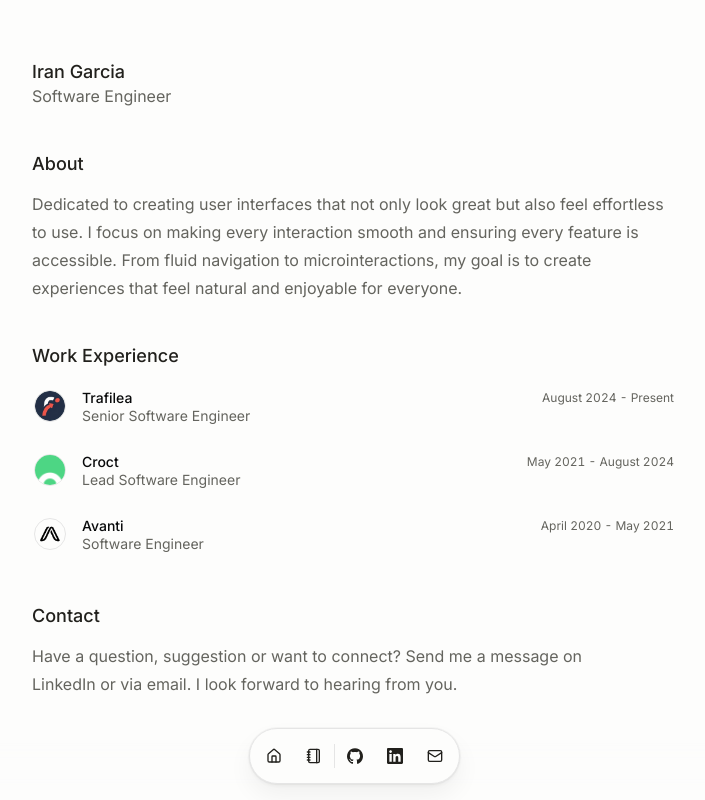
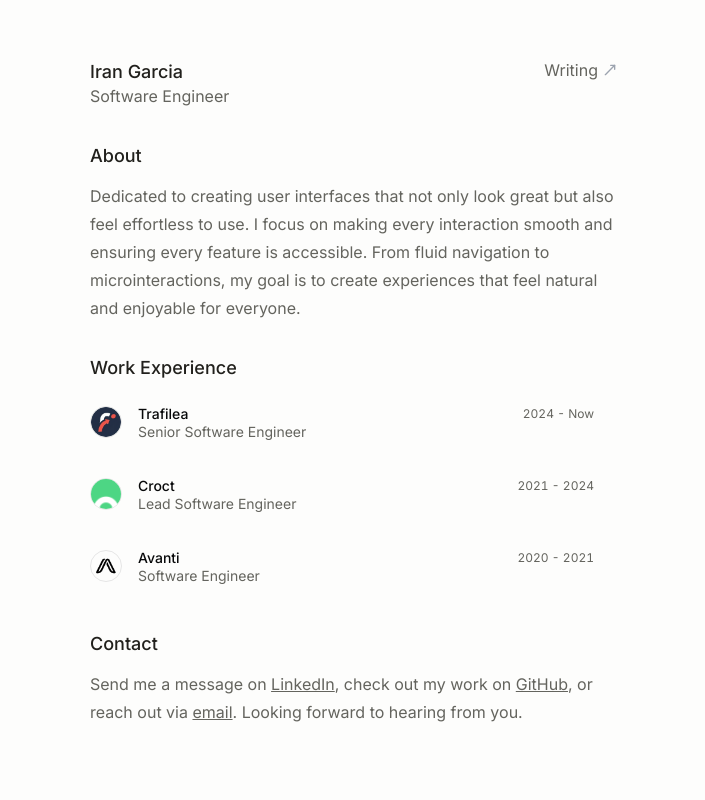
Before and after one commit to irangarcia/website, a Next.js app: page / in a window 1280 px wide. Shown: the whole page, without its empty margins (286-991 px from the left). Built offline with nearby package versions, Linux system fonts and the light colour scheme.

Commit message:
Add new features

```diff
--- a/content/collection-types.mdx
+++ b/content/collection-types.mdx
@@ -4,7 +4,7 @@ publishedAt: "09-18-2024"
 summary: "A detailed comparison of Swift and JavaScript’s core collection types — Arrays, Dictionaries, Sets, and Enums — highlighting key similarities and differences, with insights into type safety and functionality."
 ---
 
-In the [last article](/blog/understanding-swift-core-concepts), I explored how Swift has some interesting similarities with JavaScript, especially when it comes to immutability, type safety, and operator behavior. Even though Swift has its own unique features and stricter type rules, a lot of the core concepts felt pretty familiar.
+In the [last article](/writing/understanding-swift-core-concepts), I explored how Swift has some interesting similarities with JavaScript, especially when it comes to immutability, type safety, and operator behavior. Even though Swift has its own unique features and stricter type rules, a lot of the core concepts felt pretty familiar.
 
 In this post, we’re going to explore Swift’s core collection types: Arrays, Dictionaries, Sets, and Enumerations. I’ll compare these with their JavaScript counterparts to see where they overlap and where they differ.
 
--- a/src/app/layout.tsx
+++ b/src/app/layout.tsx
@@ -1,6 +1,5 @@
 import { SpeedInsights } from "@vercel/speed-insights/next"
 import { Analytics } from "@vercel/analytics/react"
-import Navbar from "@/components/navbar";
 import { TooltipProvider } from "@/components/ui/tooltip";
 import { data } from "@/data/resume";
 import { cn } from "@/lib/utils";
@@ -84,13 +83,12 @@ export default function RootLayout({
     <html lang="en" suppressHydrationWarning>
       <body
         className={cn(
-          "mx-auto max-w-[692px] mb-8 overflow-x-hidden px-6 py-12 font-sans antialiased md:overflow-x-visible md:py-16",
+          "mx-auto max-w-xl overflow-x-hidden px-6 py-12 font-sans antialiased md:overflow-x-visible md:py-16",
           fontSans.variable
         )}
       >
         <TooltipProvider delayDuration={0}>
           {children}
-          <Navbar />
         </TooltipProvider>
         <SpeedInsights />
         <Analytics />
--- a/src/app/page.tsx
+++ b/src/app/page.tsx
@@ -4,14 +4,15 @@ import { ResumeCard } from "@/components/resume-card";
 import { data } from "@/data/resume";
 import Markdown from "react-markdown";
 import Link from "next/link";
+import { MoveUpRight } from "lucide-react";
 
 const BLUR_FADE_DELAY = 0.04;
 
 export default function Page() {
   return (
-    <main className="flex flex-col space-y-10">
-      <section id="hero" className="w-fit">
-        <div className="mx-auto w-full max-w-2xl space-y-8">
+    <main className="flex flex-col space-y-8">
+      <section id="hero">
+        <div className="w-full">
           <div className="gap-2 flex justify-between">
             <div className="flex-col flex flex-1">
               <BlurFade delay={BLUR_FADE_DELAY} className="w-fit">
@@ -20,11 +21,19 @@ export default function Page() {
                 </Link>
               </BlurFade>
               <BlurFadeText
-                className="text-md text-muted-foreground max-w-[600px]"
+                className="text-md text-muted-foreground"
                 delay={BLUR_FADE_DELAY}
                 text={data.description}
               />
             </div>
+            <BlurFade delay={BLUR_FADE_DELAY}>
+              <Link href="/writing" className="flex text-muted-foreground w-fit items-center gap-1 ">
+                <span className="text-md">
+                  Writing
+                </span>
+                <MoveUpRight className="text-gray-400 w-4 h-4" />
+              </Link>
+            </BlurFade>
           </div>
         </div>
       </section>
@@ -54,8 +63,8 @@ export default function Page() {
                 altText={work.company}
                 title={work.company}
                 subtitle={work.title}
-                period={`${work.start} - ${work.end ?? "Present"}`}
-                description={work.description}
+                url={work.url}
+                period={`${work.start} - ${work.end}`}
               />
             </BlurFade>
           ))}
@@ -66,8 +75,8 @@ export default function Page() {
           <BlurFade delay={BLUR_FADE_DELAY * 16}>
             <div className="space-y-3">
               <h2 className="text-md font-medium">Contact</h2>
-              <p className="max-w-[600px] prose text-pretty font-sans text-md text-muted-foreground">
-                {data.contact.section}
+              <p className="prose text-pretty font-sans text-md text-muted-foreground">
+                Send me a message on <a href="https://linkedin.com/in/garcia-iran" target="_blank" className="underline">LinkedIn</a>, check out my work on <a href="https://github.com/irangarcia" target="_blank" className="underline">GitHub</a>, or reach out via <a href="mailto:irangarciaj@gmail.com" className="underline">email</a>.  Looking forward to hearing from you.
               </p>
             </div>
           </BlurFade>
--- a/src/app/blog/[slug]/page.tsx
+++ b/src/app/writing/[slug]/page.tsx
@@ -2,7 +2,9 @@ import BlurFade from "@/components/magicui/blur-fade";
 import { getBlogPosts, getPost } from "@/data/blog";
 import { data } from "@/data/resume";
 import { formatDate } from "@/lib/utils";
+import { MoveUpLeft } from "lucide-react";
 import type { Metadata } from "next";
+import Link from "next/link";
 import { notFound } from "next/navigation";
 import { Suspense } from "react";
 
@@ -39,7 +41,7 @@ export async function generateMetadata({
       description,
       type: "article",
       publishedTime,
-      url: `${data.url}/blog/${post.slug}`,
+      url: `${data.url}/writing/${post.slug}`,
       images: [
         {
           url: ogImage,
@@ -84,7 +86,7 @@ export default async function Blog({
             image: post.metadata.image
               ? `${data.url}${post.metadata.image}`
               : `${data.url}/api/og?title=${post.metadata.title}`,
-            url: `${data.url}/blog/${post.slug}`,
+            url: `${data.url}/writing/${post.slug}`,
             author: {
               "@type": "Person",
               name: data.name,
@@ -92,13 +94,17 @@ export default async function Blog({
           }),
         }}
       />
-      <BlurFade delay={BLUR_FADE_DELAY}>
+      <BlurFade delay={BLUR_FADE_DELAY} className="w-fit flex flex-col gap-2">
+        <Link href="/writing" className="text-xs flex items-center gap-1 text-muted-foreground">
+          <MoveUpLeft className="w-3 h-3" />
+          Writing
+        </Link>
         <h1 className="text-lg font-medium max-w-[650px]">
           {post.metadata.title}
         </h1>
       </BlurFade>
       <BlurFade delay={BLUR_FADE_DELAY * 3}>
-        <div className="flex justify-between items-center mb-8 text-sm max-w-[650px]">
+        <div className="flex justify-between items-center mb-8 text-sm">
           <Suspense fallback={<p className="h-5" />}>
             <p className="text-md text-neutral-600">
               {formatDate(post.metadata.publishedAt)}
@@ -110,7 +116,7 @@ export default async function Blog({
         <article
           className="prose text-muted-foreground"
           dangerouslySetInnerHTML={{ __html: post.source }}
-        ></article>
+        />
       </BlurFade>
     </section>
   );
--- a/src/app/blog/page.tsx
+++ b/src/app/writing/page.tsx
@@ -1,10 +1,11 @@
 import BlurFade from "@/components/magicui/blur-fade";
 import { getBlogPosts } from "@/data/blog";
 import { formatDate } from "@/lib/utils";
+import { ArrowLeftIcon, MoveUpLeft } from "lucide-react";
 import Link from "next/link";
 
 export const metadata = {
-  title: "Blog",
+  title: "Writing",
   description: "My thoughts on software development, life, and more.",
 };
 
@@ -15,10 +16,12 @@ export default async function BlogPage() {
 
   return (
     <section>
-      <BlurFade delay={BLUR_FADE_DELAY} className="w-fit">
-        <Link href="/blog">
-          <h1 className="text-lg font-medium mb-8">Blog</h1>
+      <BlurFade delay={BLUR_FADE_DELAY} className="w-fit flex flex-col gap-2">
+        <Link href="/" className="text-xs flex items-center gap-1 text-muted-foreground">
+          <MoveUpLeft className="w-3 h-3" />
+          Home
         </Link>
+        <h1 className="text-lg font-medium mb-8">Writing</h1>
       </BlurFade>
       {posts
         .sort((a, b) => {
@@ -32,8 +35,8 @@ export default async function BlogPage() {
         .map((post, id) => (
           <BlurFade delay={BLUR_FADE_DELAY * 2 + id * 0.05} key={post.slug}>
             <Link
-              className="flex rounded-md flex-col space-y-1 mb-4 hover:bg-[#F5F4F4] focus:bg-[#F5F4F4] -mx-3 px-3 py-3"
-              href={`/blog/${post.slug}`}
+              className="flex rounded-lg flex-col space-y-1 mb-4 hover:bg-[#F5F4F4] focus:bg-[#F5F4F4] -mx-3 p-3"
+              href={`/writing/${post.slug}`}
             >
               <div className="w-full flex flex-col">
                 <p className="font-medium">{post.metadata.title}</p>
--- a/src/components/navbar.tsx
+++ /dev/null
@@ -1,65 +0,0 @@
-import { Dock, DockIcon } from "@/components/magicui/dock";
-import { buttonVariants } from "@/components/ui/button";
-import { Separator } from "@/components/ui/separator";
-import {
-  Tooltip,
-  TooltipContent,
-  TooltipTrigger,
-} from "@/components/ui/tooltip";
-import { data } from "@/data/resume";
-import { cn } from "@/lib/utils";
-import Link from "next/link";
-
-export default function Navbar() {
-  return (
-    <div className="pointer-events-none fixed inset-x-0 bottom-0 z-30 mx-auto mb-4 flex origin-bottom h-full max-h-14">
-      <div className="fixed bottom-0 inset-x-0 h-16 w-full bg-background to-transparent backdrop-blur-lg [-webkit-mask-image:linear-gradient(to_top,black,transparent)]"></div>
-      <Dock className="z-50 pointer-events-auto relative mx-auto flex min-h-full h-full items-center px-1 bg-background [box-shadow:0_0_0_1px_rgba(0,0,0,.03),0_2px_4px_rgba(0,0,0,.05),0_12px_24px_rgba(0,0,0,.05)] transform-gpu">
-        {data.navbar.map((item) => (
-          <DockIcon key={item.href}>
-            <Tooltip>
-              <TooltipTrigger asChild>
-                <Link
-                  href={item.href}
-                  className={cn(
-                    buttonVariants({ variant: "ghost", size: "icon" }),
-                    "size-12"
-                  )}
-                >
-                  <item.icon className="size-4" />
-                </Link>
-              </TooltipTrigger>
-              <TooltipContent>
-                <p>{item.label}</p>
-              </TooltipContent>
-            </Tooltip>
-          </DockIcon>
-        ))}
-        <Separator orientation="vertical" className="h-6" />
-        {Object.entries(data.contact.social)
-          .filter(([_, social]) => social.navbar)
-          .map(([name, social]) => (
-            <DockIcon key={name}>
-              <Tooltip>
-                <TooltipTrigger asChild>
-                  <Link
-                    href={social.url}
-                    target="_blank"
-                    className={cn(
-                      buttonVariants({ variant: "ghost", size: "icon" }),
-                      "size-12"
-                    )}
-                  >
-                    <social.icon className="size-4" />
-                  </Link>
-                </TooltipTrigger>
-                <TooltipContent>
-                  <p>{name}</p>
-                </TooltipContent>
-              </Tooltip>
-            </DockIcon>
-          ))}
-      </Dock>
-    </div>
-  );
-}
--- a/src/components/resume-card.tsx
+++ b/src/components/resume-card.tsx
@@ -2,9 +2,6 @@
 
 import { Avatar, AvatarFallback, AvatarImage } from "@/components/ui/avatar";
 import { Card, CardHeader } from "@/components/ui/card";
-import { cn } from "@/lib/utils";
-import { AnimatePresence, motion } from "framer-motion";
-import { ChevronRightIcon } from "lucide-react";
 import React from "react";
 
 interface ResumeCardProps {
@@ -13,7 +10,7 @@ interface ResumeCardProps {
   title: string;
   subtitle?: string;
   period: string;
-  description?: string;
+  url: string;
 }
 export const ResumeCard = ({
   logoUrl,
@@ -21,23 +18,11 @@ export const ResumeCard = ({
   title,
   subtitle,
   period,
-  description,
+  url,
 }: ResumeCardProps) => {
-  const [isExpanded, setIsExpanded] = React.useState(false);
-
-  const handleClick = (event: React.MouseEvent<HTMLButtonElement, MouseEvent>) => {
-    if (description) {
-      event.preventDefault();
-      setIsExpanded(!isExpanded);
-    }
-  };
-
   return (
-    <button
-      className="w-full overflow-hidden block cursor-pointer px-[2px] py-2 group"
-      onClick={handleClick}
-    >
-      <Card className="flex">
+    <Card className="w-full flex cursor-pointer group">
+      <a href={url} target="_blank" className="w-full p-3 -mr-3 -ml-3 rounded-lg hover:bg-[#F5F4F4] focus:bg-[#F5F4F4] flex">
         <div className="flex-none">
           <Avatar className="border size-8 m-auto">
             <AvatarImage
@@ -53,12 +38,6 @@ export const ResumeCard = ({
             <div className="flex items-center justify-between gap-x-2 text-base">
               <strong className="inline-flex items-center justify-center font-medium leading-none text-sm">
                 {title}
-                <ChevronRightIcon
-                  className={cn(
-                    "size-3 translate-x-0 transform opacity-0 transition-all duration-300 ease-out group-focus-visible:translate-x-1 group-focus-visible:opacity-100 group-hover:translate-x-1 group-hover:opacity-100",
-                    isExpanded ? "rotate-90" : "rotate-0"
-                  )}
-                />
               </strong>
               <div className="text-xs tabular-nums text-muted-foreground text-right">
                 {period}
@@ -66,34 +45,8 @@ export const ResumeCard = ({
             </div>
             {subtitle && <div className="font-sans text-left flex text-muted-foreground text-sm">{subtitle}</div>}
           </CardHeader>
-          <AnimatePresence initial={false} mode="wait">
-            {isExpanded && (
-              <motion.div
-                initial={{
-                  opacity: 0,
-                  height: 0
-                }}
-                animate={{
-                  opacity: 1,
-                  height: "auto",
-                }}
-                exit={{
-                  opacity: 0,
-                  height: 0
-                }}
-                transition={{
-                  duration: 0.25,
-                  ease:'easeInOut',
-                }}
-              >
-                <div className="text-sm text-left text-muted-foreground">
-                  {description}
-                </div>
-              </motion.div>
-            )}
-          </AnimatePresence>
         </div>
-      </Card>
-    </button>
+      </a>
+    </Card>
   );
 };
--- a/src/data/resume.tsx
+++ b/src/data/resume.tsx
@@ -6,57 +6,30 @@ export const data = {
   url: "https://irangarcia.co",
   description: "Software Engineer",
   summary: "Dedicated to creating user interfaces that not only look great but also feel effortless to use. I focus on making every interaction smooth and ensuring every feature is accessible. From fluid navigation to microinteractions, my goal is to create experiences that feel natural and enjoyable for everyone.",
-  navbar: [
-    { href: "/", icon: HomeIcon, label: "Home" },
-    { href: "/blog", icon: NotebookIcon, label: "Blog" },
-  ],
-  contact: {
-    section: "Have a question, suggestion or want to connect? Send me a message on LinkedIn or via email. I look forward to hearing from you.",
-    social: {
-      GitHub: {
-        name: "GitHub",
-        url: "https://github.com/irangarcia",
-        icon: Icons.github,
-        navbar: true,
-      },
-      LinkedIn: {
-        name: "LinkedIn",
-        url: "https://linkedin.com/in/garcia-iran",
-        icon: Icons.linkedin,
-        navbar: true,
-      },
-      Email: {
-        name: "irangarciaj@gmail.com",
-        url: "mailto:irangarciaj@gmail.com",
-        icon: Icons.email,
-        navbar: true,
-      },
-    },
-  },
   work: [
     {
       company: "Trafilea",
       title: "Senior Software Engineer",
       logoUrl: "/trafilea.png",
-      start: "August 2024",
-      end: "Present",
-      description: "In progress.",
+      start: "2024",
+      end: "Now",
+      url: "https://trafilea.com",
     },
     {
       company: "Croct",
       title: "Lead Software Engineer",
       logoUrl: "/croct.png",
-      start: "May 2021",
-      end: "August 2024",
-      description: "Developed a design system with 20+ reusable components using TypeScript, Emotion, and Storybook. Managed a team. Structured, architected, and built high-performance web platforms with React and Next.js. Optimized CI/CD with GitHub Actions, implemented extensive test coverage, and enhanced a11y.",
+      start: "2021",
+      end: "2024",
+      url: "https://croct.com",
     },
     {
       company: "Avanti",
       title: "Software Engineer",
       logoUrl: "/avanti.png",
-      start: "April 2020",
-      end: "May 2021",
-      description: "Revamped an e-commerce category page for a leading lingerie brand in Brazil, boosting conversion rates. Developed free shipping bar using real time information with React and GraphQL. Enhanced the onboarding for B2B customers with a personalized sign-up form using React, GraphQL, and TypeScript.",
+      start: "2020",
+      end: "2021",
+      url: "https://penseavanti.com.br/",
     },
   ],
 } as const;
```
